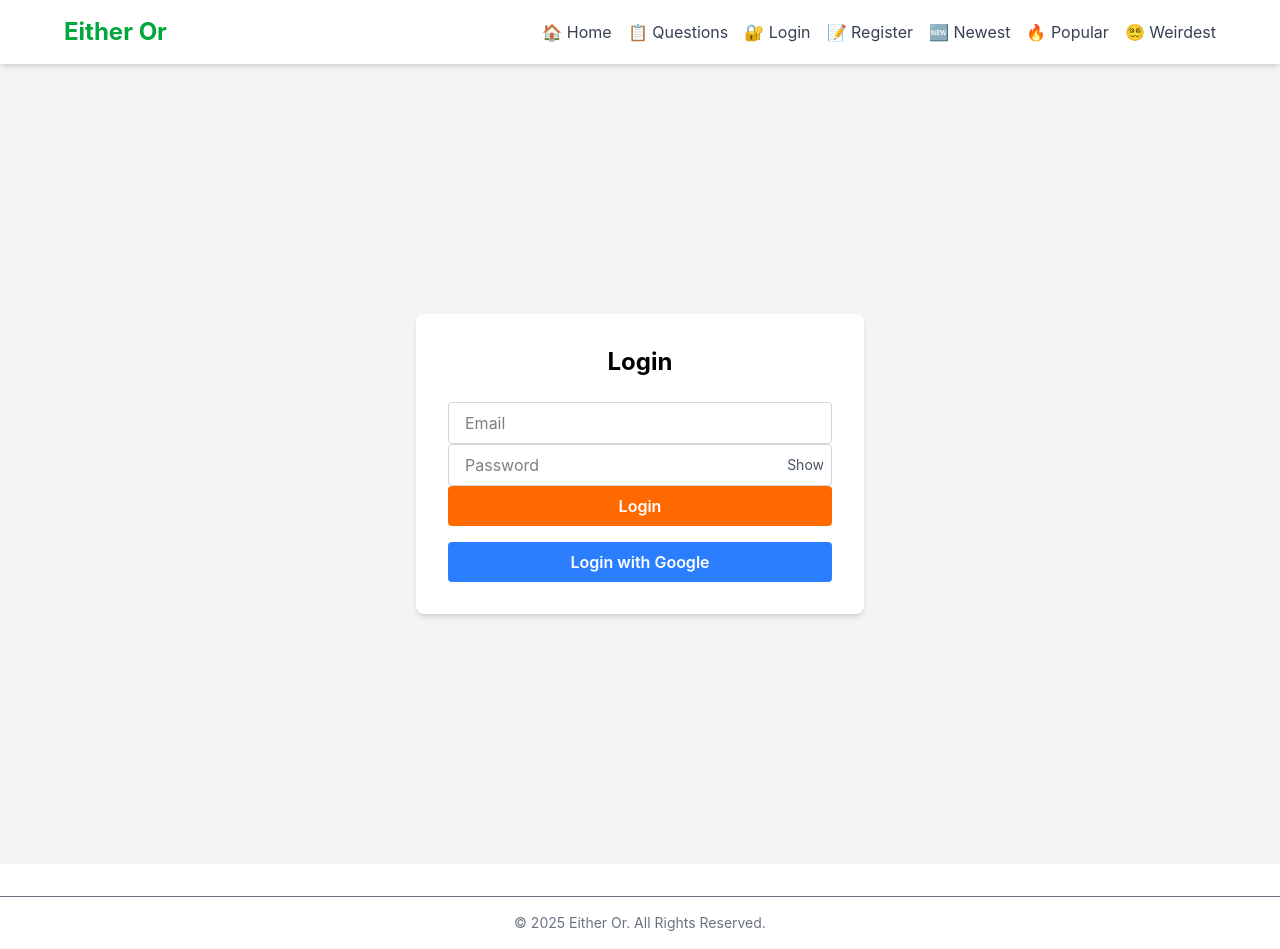
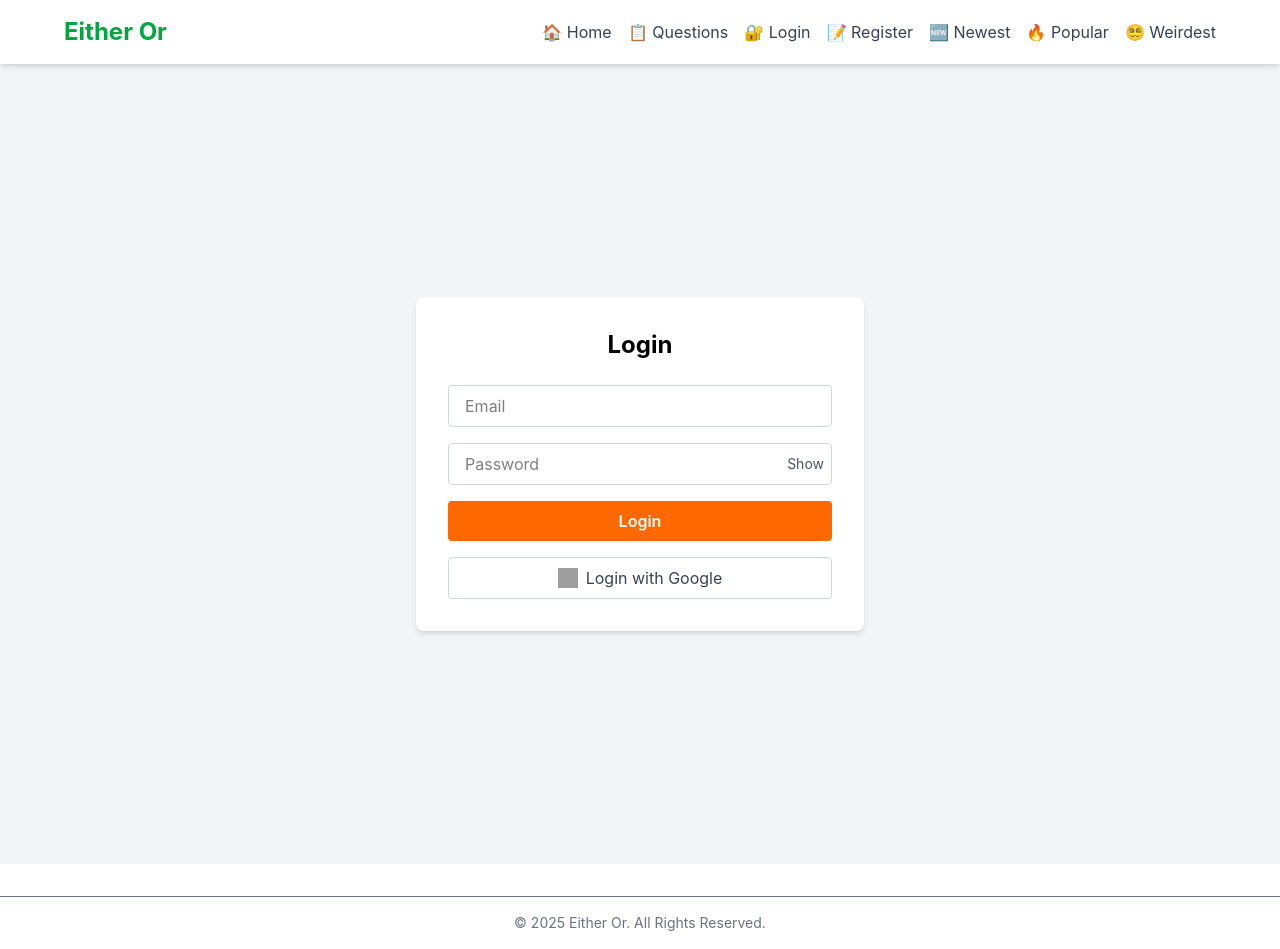
Before and after one commit to Ania58/EitherOr-Frontend, a React (Vite) app: page /login in a window 1280 px wide. Built offline with nearby package versions, Linux system fonts and the light colour scheme; no server answers; grey boxes are pictures that could not be loaded.

Commit message:
Change the Login styles to align them more with Register styles

```diff
--- a/src/components/firebaseUser/Login.jsx
+++ b/src/components/firebaseUser/Login.jsx
@@ -80,8 +80,10 @@ function Login() {
     <div className="flex justify-center items-center min-h-screen bg-gray-100">
       <div className="bg-white p-8 rounded-lg shadow-md w-full max-w-md">
         <h2 className="text-2xl font-bold mb-6 text-center">Login</h2>
-      {loading ? <Spinner /> : (
-        <form onSubmit={handleLogin}>
+        {loading ? (
+          <Spinner />
+        ) : (
+          <form onSubmit={handleLogin} className="space-y-4">
             <input
               type="email"
               placeholder="Email"
@@ -102,23 +104,33 @@ function Login() {
               <button
                 type="button"
                 onClick={() => setShowPassword((prev) => !prev)}
-              className="absolute right-2 top-1/2 transform -translate-y-1/2 text-sm text-gray-600 hover:text-gray-800"
+                className="absolute right-2 top-1/2 transform -translate-y-1/2 text-sm text-gray-600 hover:text-gray-800 cursor-pointer"
               >
                 {showPassword ? "Hide" : "Show"}
               </button>
             </div>
-          <button type="submit"  className="w-full bg-orange-500 hover:bg-orange-600 text-white font-semibold py-2 px-4 rounded transition cursor-pointer">
+            <button
+              type="submit"
+              className="w-full bg-orange-500 hover:bg-orange-600 text-white font-semibold py-2 px-4 rounded transition cursor-pointer"
+            >
               Login
             </button>
           </form>
         )}
 
+        <div className="mt-4">
           <button
             onClick={handleGoogleLogin}
-        className="w-full mt-4 bg-blue-500 hover:bg-blue-600 text-white font-semibold py-2 px-4 rounded transition cursor-pointer"
+            className="w-full flex items-center justify-center gap-2 border border-gray-300 text-gray-700 py-2 px-4 rounded hover:bg-gray-100 cursor-pointer"
           >
+            <img
+              src="https://cdnjs.cloudflare.com/ajax/libs/simple-icons/3.0.1/google.svg"
+              alt="Google"
+              className="w-5 h-5"
+            />
             Login with Google
           </button>
+        </div>
 
         {error && <p className="text-red-500 mt-4 text-center">{error}</p>}
       </div>
```
Lines whose indentation alone changed are shown as unchanged.
